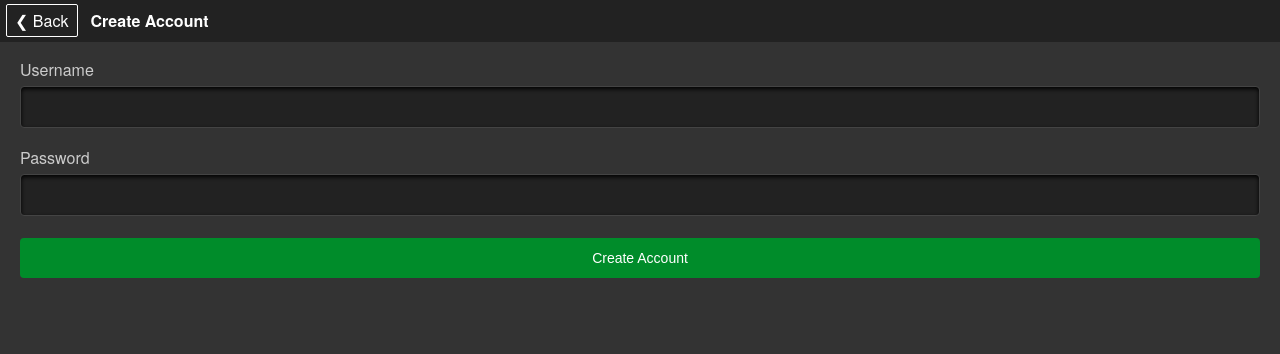
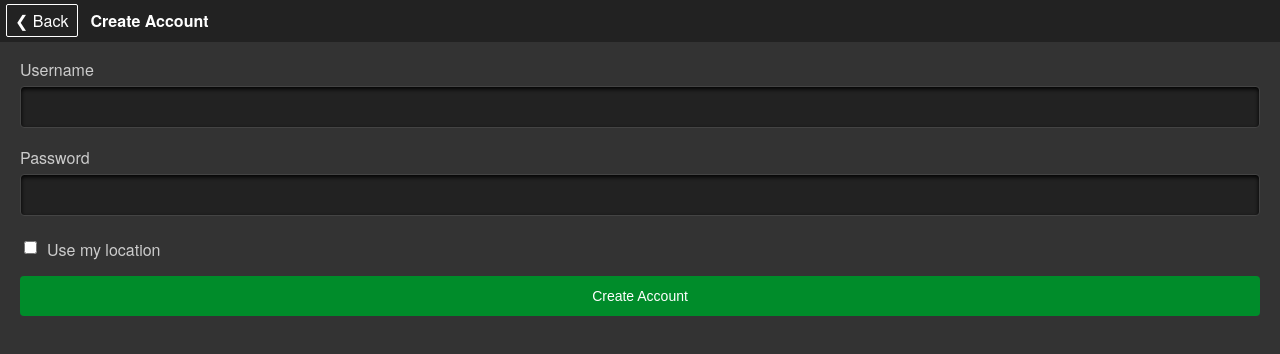
Before and after one commit to tborenst/linkshare, a website: page static/index.html in a window 1280 px wide. Both pictures are taken after a click on the link "Create Account". Drawn offline with Linux system fonts and the light colour scheme.

Commit message:
Location checkbox for create account form

```diff
--- a/static/index.html
+++ b/static/index.html
@@ -126,6 +126,7 @@
                         <input id="username_text" name="username" type="text">
                         <label for="password_text">Password</label>
                         <input id="password_text" name="password" type="password">
+                        <input id="use_location" type="checkbox" name="use_location" value="yes"><label for="use_location">Use my location</label>
                         <button class="button_create" type="submit">Create Account</button>
                     </form>
                 </div>
--- a/static/sass/main.scss
+++ b/static/sass/main.scss
@@ -64,7 +64,7 @@ h2 {
 
 /*---------- FORM ELEMENTS -------------------------------------------------- */
 
-input, .button, button {
+input[type=text], input[type=password], .button, button {
     display: block;
     width: 100%;
     @include box-sizing(border-box);
@@ -91,11 +91,24 @@ input[type=text], input[type=password] {
     border: 1px solid #444;
 }
 
+input[type=checkbox] {
+    margin-bottom: 22px;
+    margin-right: 10px;
+}
+
 label {
     color: #ccc;
     margin-bottom: 8px;
     width: 100%;
     display: block;
+}
+
+/* only target labels immediately following a checkbox input element */
+input[type=checkbox] + label {
+    width: auto;
+    display: inline;
+    position: relative;
+    top: 2px;
 }
 
 form button, form .button {
```
Also changed, not shown: static/css/main.css.
